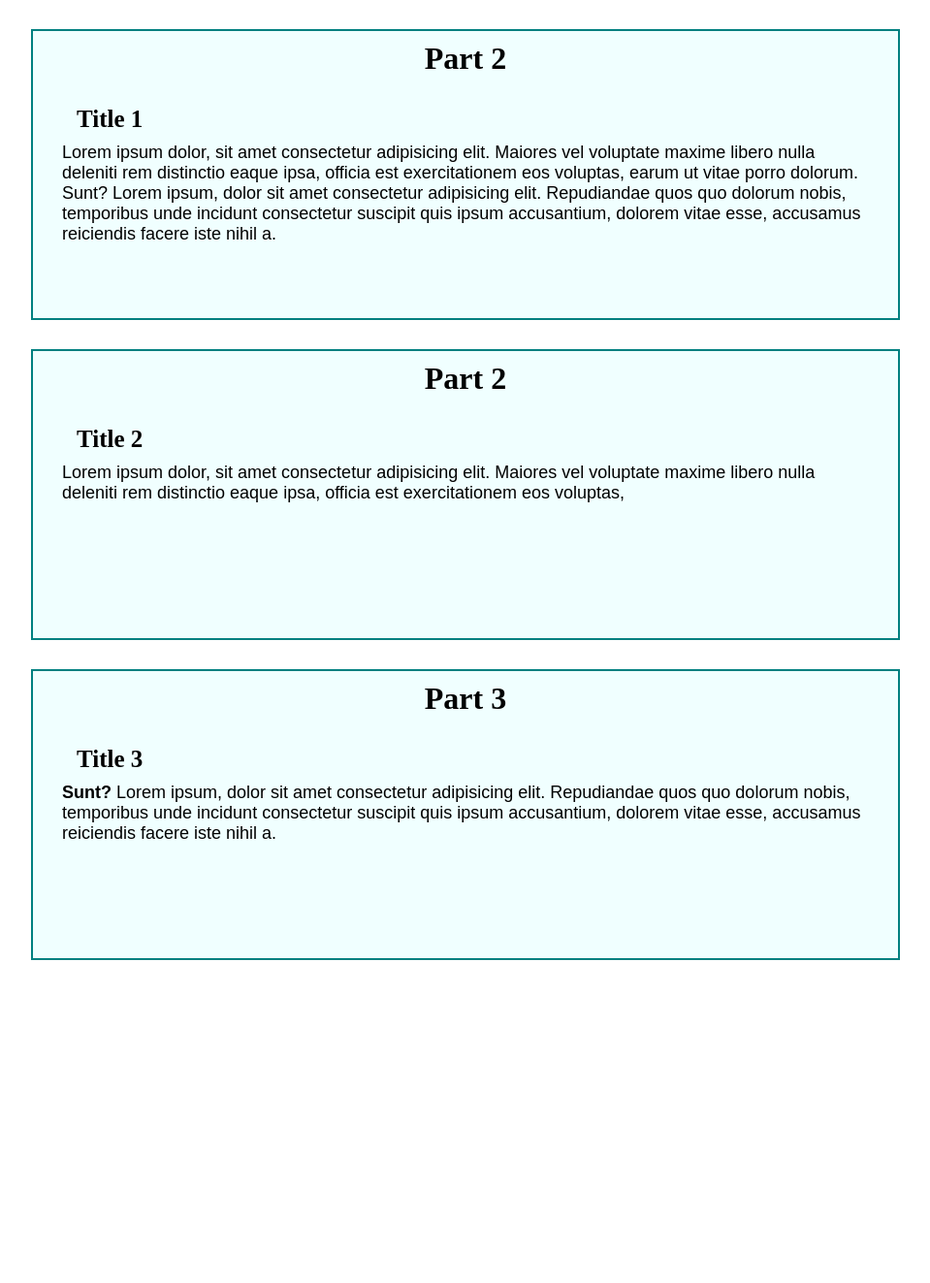
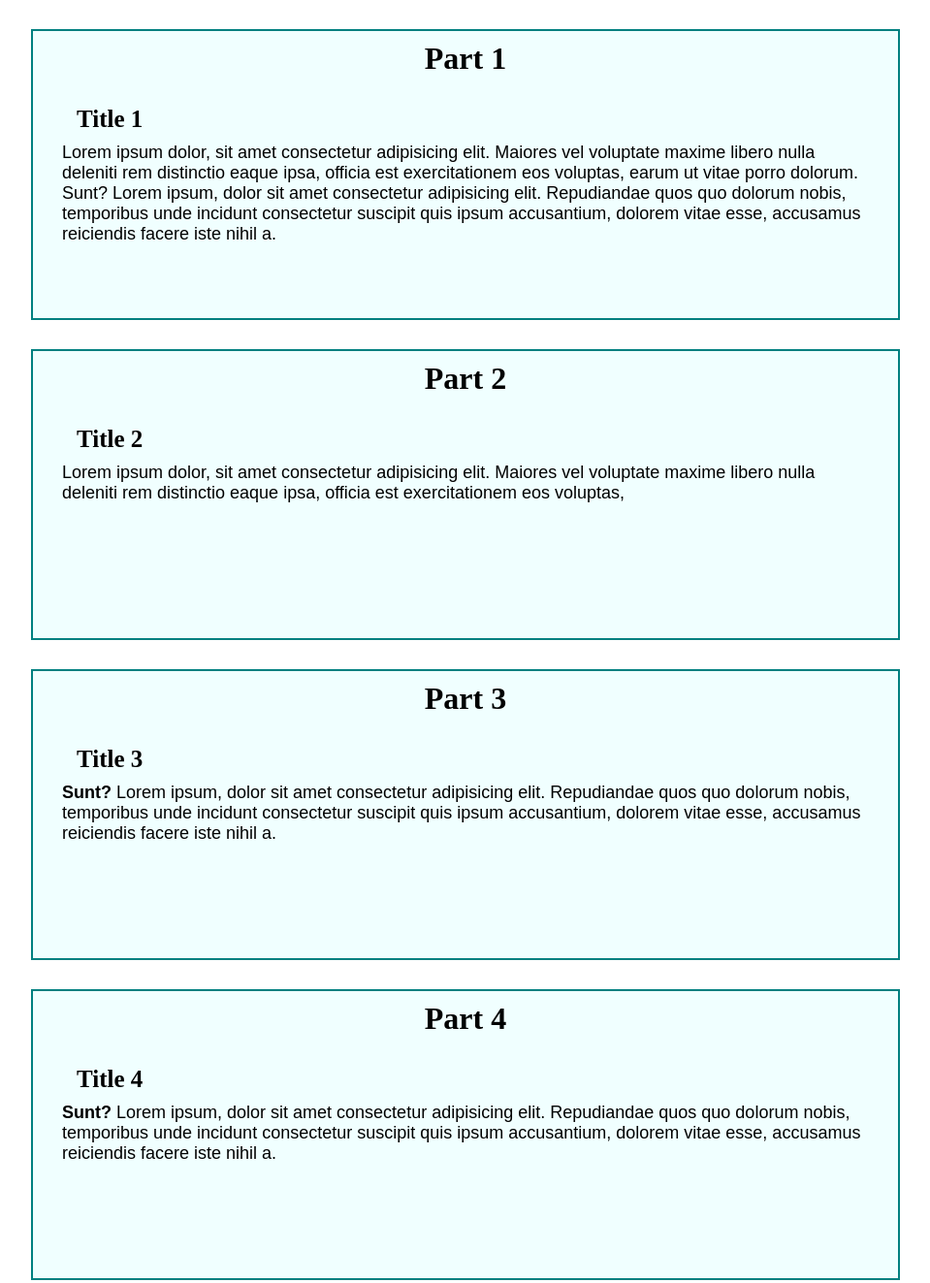
Before and after one commit to Kurol1011/GitHub-Lab-work, a plain HTML site: page index.html in a window 1280 px wide. Shown: the whole page at 97% size, without its empty margins (160-1119 px from the left). Before the commit the page ends 1020 px from the top, so only its background shows below. Drawn offline with Linux system fonts and the light colour scheme.

Commit message:
for rollback

```diff
--- a/index.html
+++ b/index.html
@@ -9,7 +9,7 @@
 </head>
 <body>
     <div class="container">
-    <h1 class="part">Part 2</h1>
+    <h1 class="part">Part 1</h1>
     <div class="body">
     <h3 class="title">Title 1</h3>
     <p class="text">Lorem ipsum dolor, sit amet consectetur adipisicing elit. Maiores vel voluptate maxime
@@ -42,6 +42,17 @@
     </div>
 </div>
 
+<div class="container">
+    <h1 class="part">Part 4</h1>
+    <div class="body">
+    <h3 class="title">Title 4</h3>
+    <p class="text"><strong> Sunt?</strong>
+        Lorem ipsum, dolor sit amet consectetur adipisicing elit. Repudiandae quos quo dolorum nobis, temporibus unde incidunt consectetur
+        suscipit quis ipsum accusantium, dolorem vitae esse, accusamus reiciendis facere iste nihil a.
+    </p>
+    </div>
+</div>
+
 <script src="scripts/script-index.js"></script>
 </body>
 </html>
```
